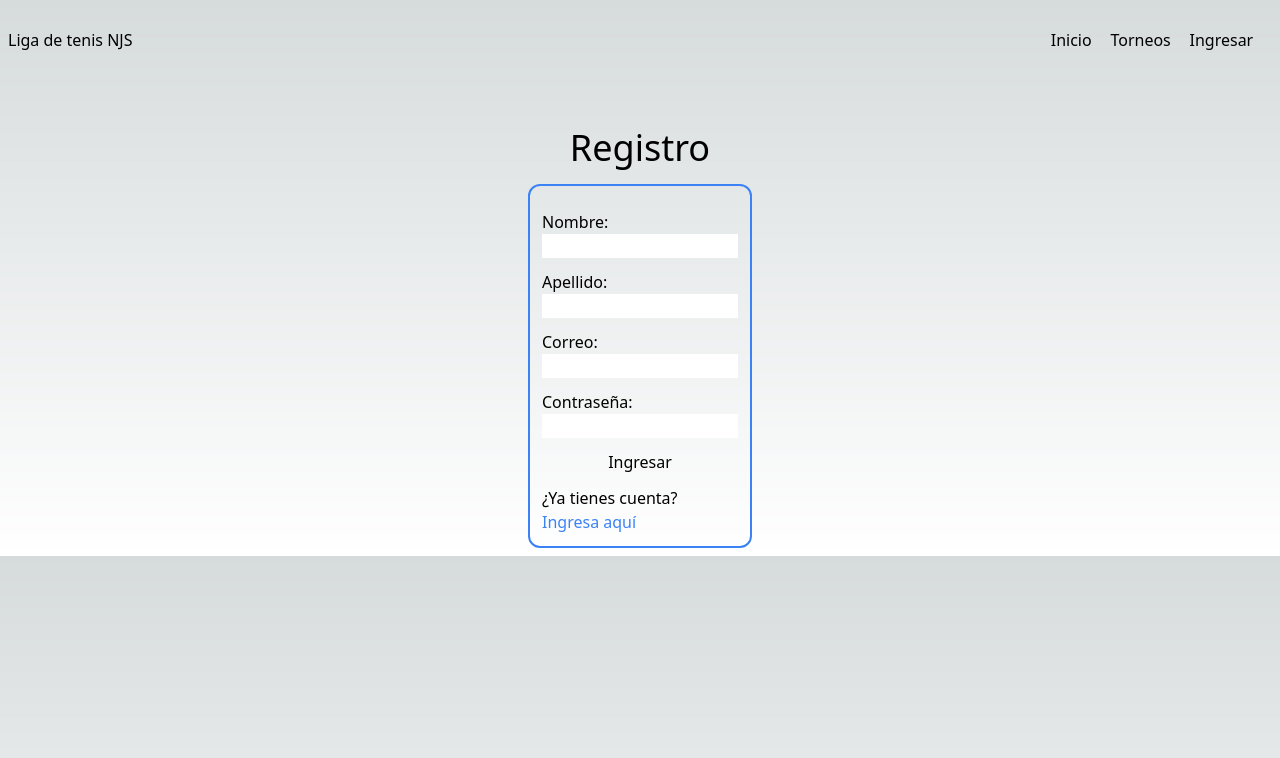
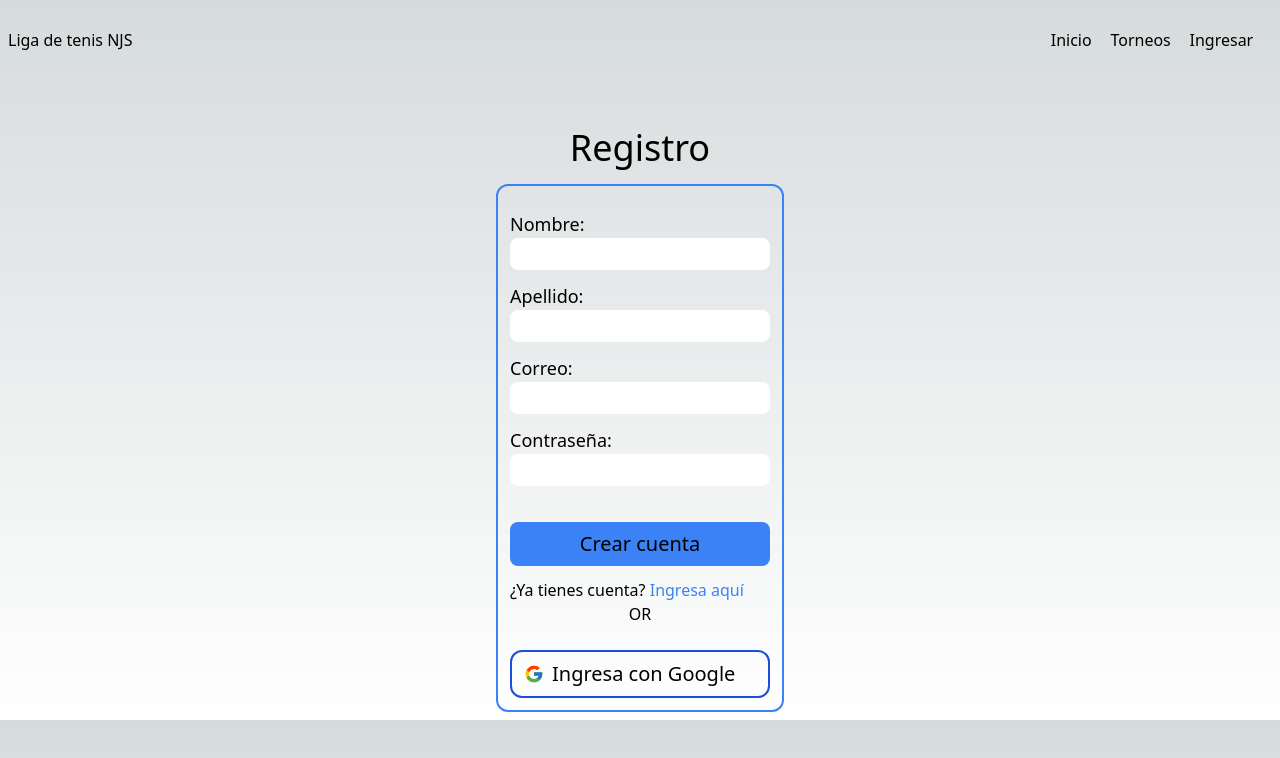
Before and after one commit to Camilo-Suarez98/liga-de-tenis, a Next.js app: page /registro in a window 1280 px wide. Shown: the top 758 px of the page. Built offline with nearby package versions, Linux system fonts and the light colour scheme.

Commit message:
include google sign in button

```diff
--- a/package.json
+++ b/package.json
@@ -11,7 +11,8 @@
   "dependencies": {
     "next": "14.0.1",
     "react": "^18",
-    "react-dom": "^18"
+    "react-dom": "^18",
+    "react-icons": "^4.11.0"
   },
   "devDependencies": {
     "autoprefixer": "^10.0.1",
--- a/src/app/(components)/Header.jsx
+++ b/src/app/(components)/Header.jsx
@@ -13,7 +13,7 @@ const Header = async () => {
       <section className='flex justify-evenly items-center w-60'>
         <Link href='/'>Inicio</Link>
         <Link href='/torneos'>Torneos</Link>
-        <Link href='/login'>Ingresar</Link>
+        <Link href='/ingresa'>Ingresar</Link>
       </section>
     </header>
   )
--- a/src/app/ingresa/page.jsx
+++ b/src/app/ingresa/page.jsx
@@ -1,23 +1,44 @@
 import Link from 'next/link'
 import React from 'react'
+import { FcGoogle } from 'react-icons/fc'
 
 const Login = () => {
   return (
     <div className='w-full flex flex-col items-center mt-10'>
-      <h2 className='text-4xl my-4'>Iniciar sesión</h2>
-      <form className='w-56 border-2 border-blue-500 p-3 rounded-xl'>
+      <h2 className='text-4xl my-4 sm:text-5xl'>Iniciar sesión</h2>
+      <form className='w-56 border-2 border-blue-500 p-3 rounded-xl sm:w-72'>
         <section className='my-3 flex flex-col'>
-          <label htmlFor="email">Correo: </label>
-          <input type="text" name="email" id="email" />
+          <label
+            htmlFor="email"
+            className='sm:text-lg'
+          >
+            Correo:
+          </label>
+          <input
+            type="text"
+            name="email"
+            id="email"
+            className='rounded-lg text-black p-1'
+          />
         </section>
         <section className='my-3 flex flex-col'>
-          <label htmlFor="password">Contraseña: </label>
-          <input type="text" name="password" id="password" />
+          <label
+            htmlFor="password"
+            className='sm:text-lg'
+          >
+            Contraseña:
+          </label>
+          <input
+            type="text"
+            name="password"
+            id="password"
+            className='rounded-lg text-black p-1'
+          />
         </section>
         <section className='my-5 flex flex-col'>
           <button
             type='submit'
-            className='bg-blue-500 rounded-lg'
+            className='bg-blue-500 rounded-lg p-2'
           >
             Ingresar
           </button>
@@ -32,6 +53,13 @@ const Login = () => {
             Ingresa aquí
           </Link>
         </h3>
+        <h4 className='text-center'>OR</h4>
+        <button
+          className='border-blue-500 border-2 transition duration-300 w-full flex items-center mt-2 px-3 rounded-xl hover:bg-blue-500 min-[320px]:px-2 min-[320px]:py-1 sm:px-3 sm:py-2 sm:text-xl md:mt-6'
+        >
+          <FcGoogle className='mr-2' />
+          Ingresa con Google
+        </button>
       </form>
     </div>
   )
--- a/src/app/registro/page.jsx
+++ b/src/app/registro/page.jsx
@@ -1,29 +1,75 @@
 import React from 'react'
 import Link from 'next/link'
+import { FcGoogle } from 'react-icons/fc'
 
 const Register = () => {
   return (
     <div className='w-full flex flex-col items-center mt-10'>
       <h2 className='text-4xl my-4'>Registro</h2>
-      <form className='w-56 border-2 border-blue-500 p-3 rounded-xl'>
+      <form className='w-56 border-2 border-blue-500 p-3 rounded-xl sm:w-72'>
         <section className='my-3 flex flex-col'>
-          <label htmlFor="name">Nombre: </label>
-          <input type="text" name="name" id="name" />
+          <label
+            htmlFor="name"
+            className='sm:text-lg'
+          >
+            Nombre:
+          </label>
+          <input
+            type="text"
+            name="name"
+            id="name"
+            className='rounded-lg text-black p-1'
+          />
         </section>
         <section className='my-3 flex flex-col'>
-          <label htmlFor="lastName">Apellido: </label>
-          <input type="text" name="lastName" id="lastName" />
+          <label
+            htmlFor="lastName"
+            className='sm:text-lg'
+          >
+            Apellido:
+          </label>
+          <input
+            type="text"
+            name="lastName"
+            id="lastName"
+            className='rounded-lg text-black p-1'
+          />
         </section>
         <section className='my-3 flex flex-col'>
-          <label htmlFor="email">Correo: </label>
-          <input type="text" name="email" id="email" />
+          <label
+            htmlFor="email"
+            className='sm:text-lg'
+          >
+            Correo:
+          </label>
+          <input
+            type="text"
+            name="email"
+            id="email"
+            className='rounded-lg text-black p-1'
+          />
         </section>
         <section className='my-3 flex flex-col'>
-          <label htmlFor="password">Contraseña: </label>
-          <input type="text" name="password" id="password" />
+          <label
+            htmlFor="password"
+            className='sm:text-lg'
+          >
+            Contraseña:
+          </label>
+          <input
+            type="text"
+            name="password"
+            id="password"
+            className='rounded-lg text-black p-1'
+          />
         </section>
         <section className='my-3 flex flex-col'>
-          <button type='submit'>Ingresar</button>
+          <button
+            type='submit'
+            className='bg-blue-500 rounded-lg p-2 min-[320px]:px-2 min-[320px]:py-1 sm:px-3 sm:py-2 sm:text-xl md:mt-6'
+          >
+            Crear cuenta
+          </button>
         </section>
         <h3>
           ¿Ya tienes cuenta?
@@ -35,6 +81,13 @@ const Register = () => {
             Ingresa aquí
           </Link>
         </h3>
+        <h4 className='text-center'>OR</h4>
+        <button
+          className='border-blue-700 border-2 transition duration-300 w-full flex items-center mt-2 px-3 rounded-xl hover:bg-blue-700 min-[320px]:px-2 min-[320px]:py-1 sm:px-3 sm:py-2 sm:text-xl md:mt-6'
+        >
+          <FcGoogle className='mr-2' />
+          Ingresa con Google
+        </button>
       </form>
     </div>
   )
```
Also changed, not shown: 1 other file (tests, documents, lock files or other folders).
